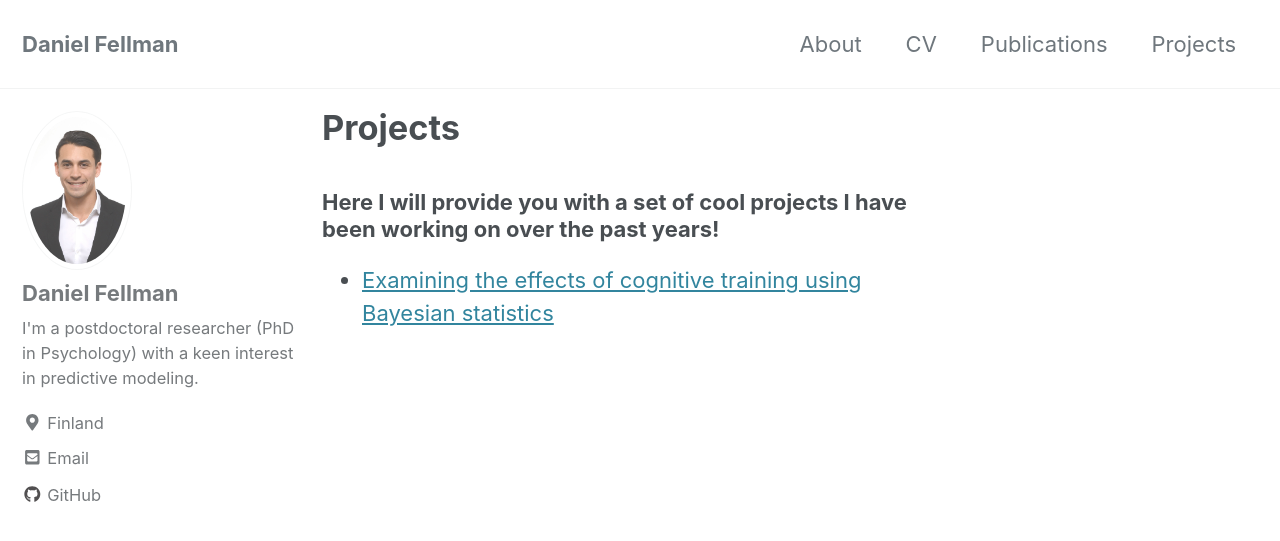
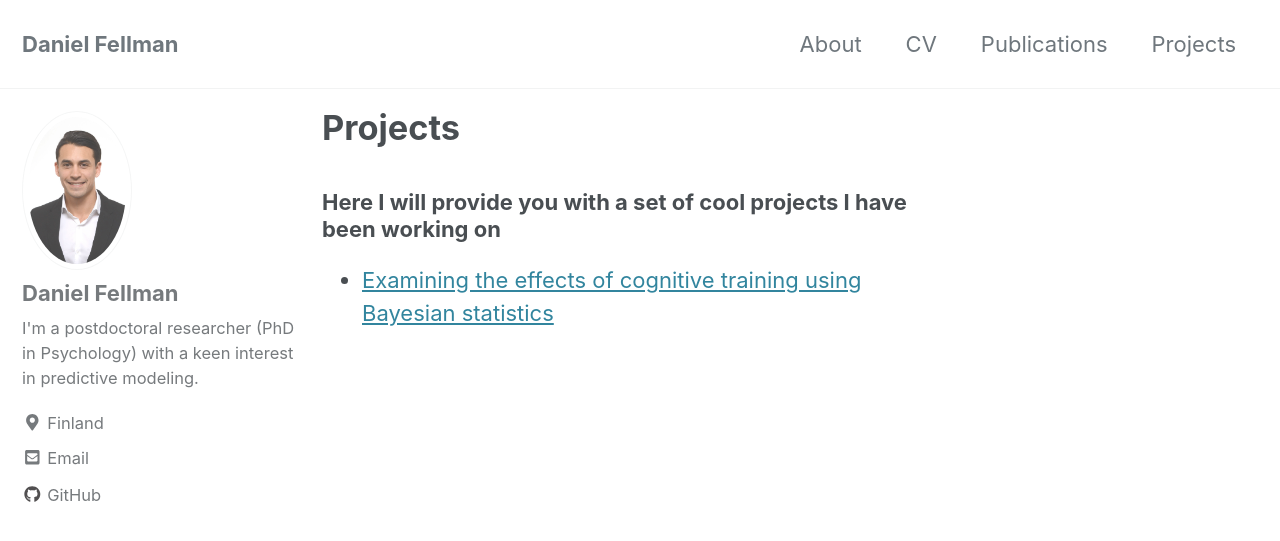
Before and after one commit to danielfellman/danielfellman.github.io, a Jekyll site: the page built from _pages/projects.md, in a window 1280 px wide and 900 px high. Shown: the top 541 px of the window. Built offline with Jekyll 4.4.1, drawn with Linux system fonts in a browser that asks for light colours; cached includes are drawn as plain includes; nearby versions of some CDN libraries.

Commit message:
Update projects.md

```diff
--- a/_pages/projects.md
+++ b/_pages/projects.md
@@ -5,5 +5,5 @@ title: "Projects"
 author_profile: true
 ---
 
-### Here I will provide you with a set of cool projects I have been working on over the past years!
+### Here I will provide you with a set of cool projects I have been working on
 * [Examining the effects of cognitive training using Bayesian statistics](https://danielfellman.github.io/projects/bayes)
```
